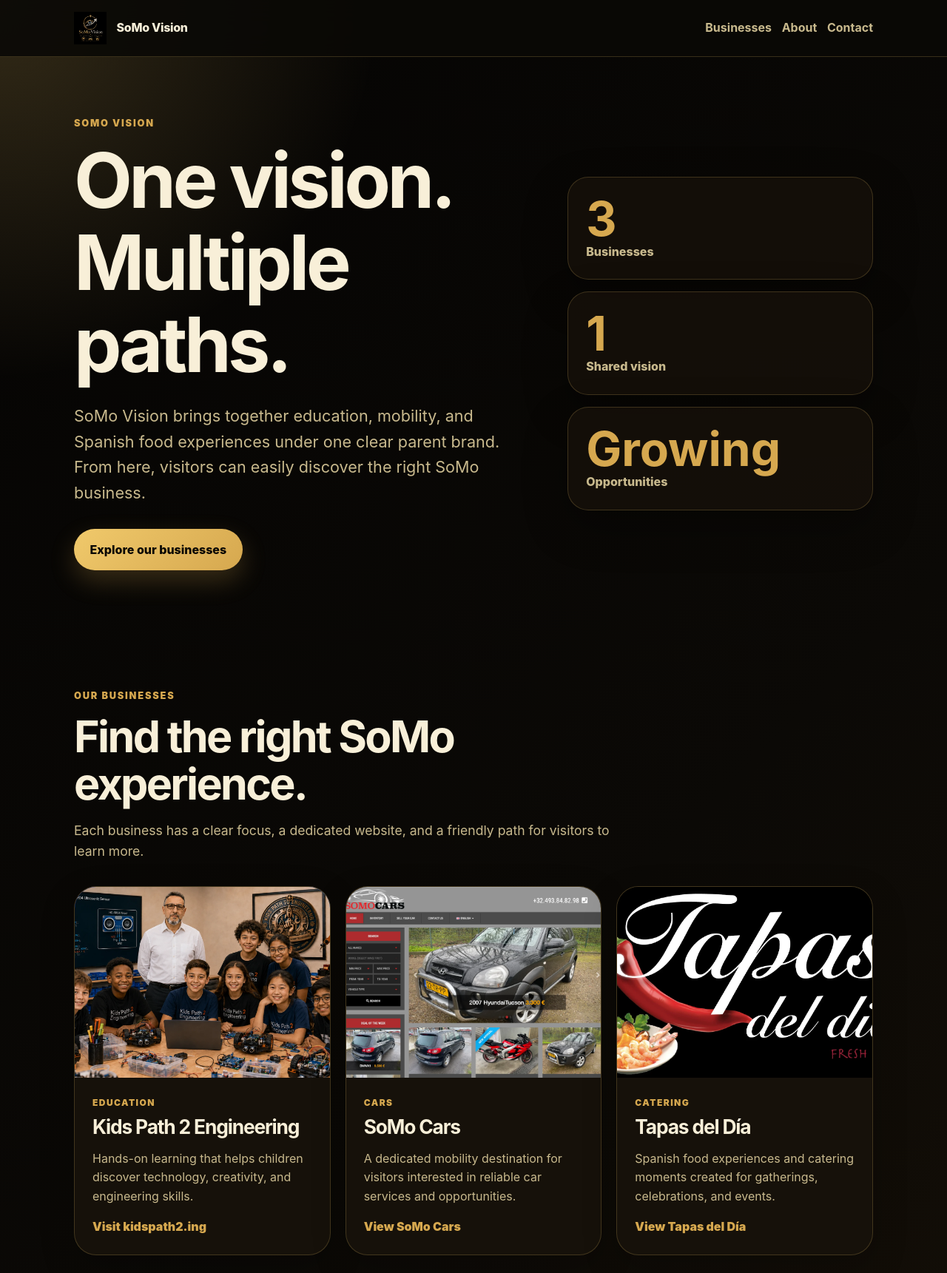
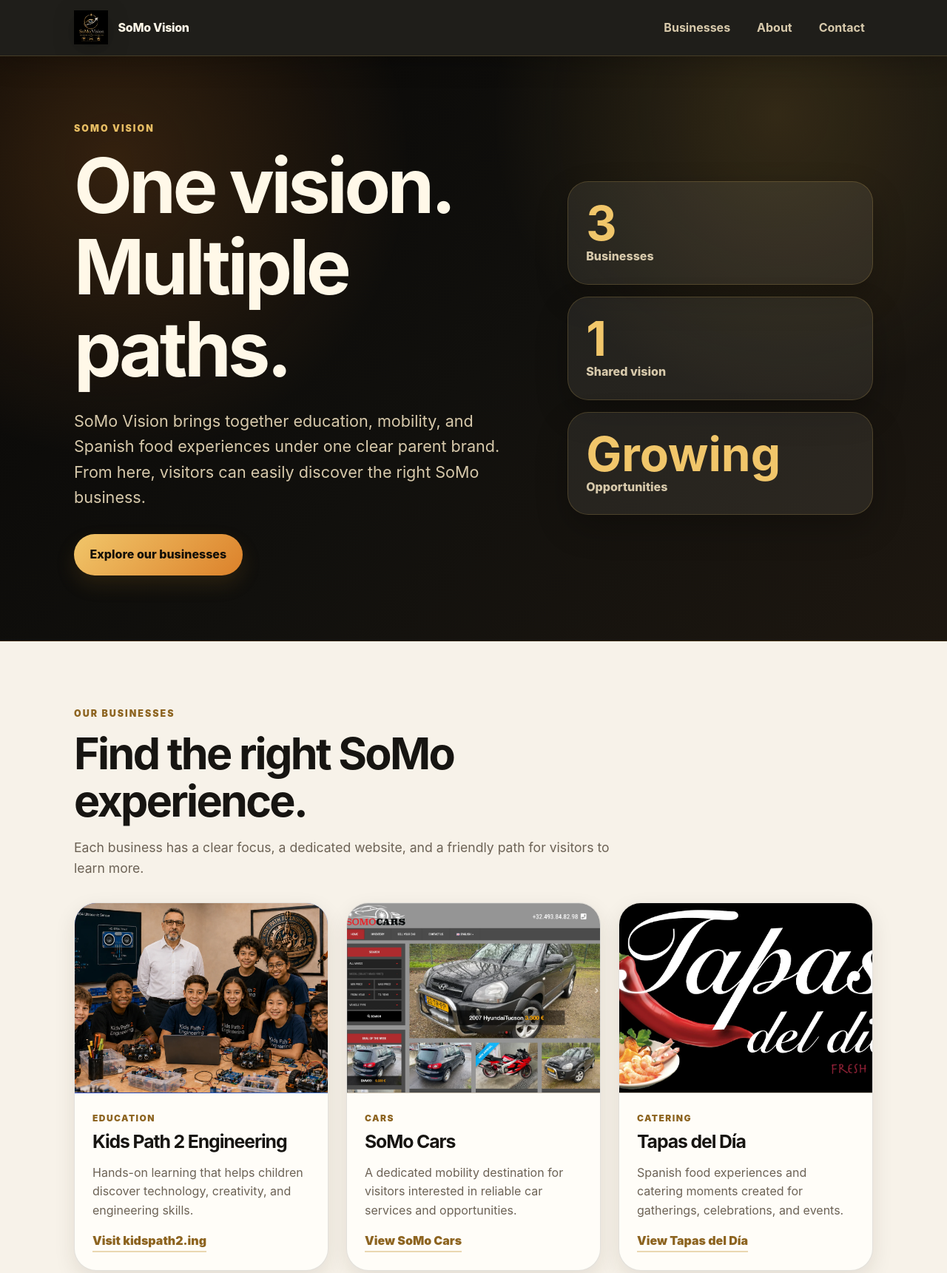
Before and after one commit to somo-souabi/SoMo-Vision-website, a plain HTML site: page index.html in a window 1280 px wide. Shown: the top 1721 px of the page at 74% size. Drawn offline with Linux system fonts and the light colour scheme.

Commit message:
Improve premium layout contrast and readability

```diff
--- a/index.html
+++ b/index.html
@@ -26,7 +26,8 @@
   </header>
 
   <main id="top">
-    <section class="hero" aria-labelledby="hero-title">
+    <div class="hero-shell">
+      <section class="hero" aria-labelledby="hero-title">
       <div class="hero-content">
         <p class="eyebrow">SoMo Vision</p>
         <h1 id="hero-title">One vision. Multiple paths.</h1>
@@ -51,8 +52,10 @@
         </div>
       </div>
     </section>
+    </div>
 
-    <section class="businesses" id="businesses" aria-labelledby="businesses-title">
+    <div class="businesses-shell">
+      <section class="businesses" id="businesses" aria-labelledby="businesses-title">
       <div class="section-heading">
         <p class="eyebrow">Our businesses</p>
         <h2 id="businesses-title">Find the right SoMo experience.</h2>
@@ -102,8 +105,10 @@
         </a>
       </div>
     </section>
+    </div>
 
-    <section class="about" id="about" aria-labelledby="about-title">
+    <div class="about-shell">
+      <section class="about" id="about" aria-labelledby="about-title">
       <div>
         <p class="eyebrow">About</p>
         <h2 id="about-title">The parent brand behind focused businesses.</h2>
@@ -113,8 +118,10 @@
         website and purpose, while SoMo Vision gives visitors one central place to understand the full ecosystem.
       </p>
     </section>
+    </div>
 
-    <section class="contact" id="contact" aria-labelledby="contact-title">
+    <div class="contact-shell">
+      <section class="contact" id="contact" aria-labelledby="contact-title">
       <div class="section-heading">
         <p class="eyebrow">Contact</p>
         <h2 id="contact-title">Let’s stay connected.</h2>
@@ -137,6 +144,7 @@
         <p class="form-status" id="form-status" role="status" aria-live="polite"></p>
       </form>
     </section>
+    </div>
   </main>
 
   <footer class="site-footer">
--- a/styles.css
+++ b/styles.css
@@ -1,13 +1,22 @@
 :root {
-  --bg: #0b0906;
-  --surface: #16110a;
-  --ink: #f8efd8;
-  --muted: #c8b98d;
-  --brand: #d6a84f;
-  --brand-dark: #a87924;
-  --accent: #f0c96b;
-  --border: rgba(240, 201, 107, 0.2);
-  --shadow: 0 22px 60px rgba(0, 0, 0, 0.32);
+  --page: #f7f2e9;
+  --page-alt: #efe6d8;
+  --hero: #11100d;
+  --hero-soft: #1d1710;
+  --surface: #fffdf8;
+  --surface-warm: #fbf6ec;
+  --ink: #171512;
+  --ink-soft: #403a32;
+  --muted: #6c6255;
+  --muted-light: #d7c9ab;
+  --gold: #c99a3d;
+  --gold-deep: #8d6420;
+  --orange-gold: #dc812a;
+  --border: rgba(31, 26, 18, 0.12);
+  --hero-border: rgba(226, 184, 93, 0.2);
+  --radius: 28px;
+  --shadow: 0 20px 48px rgba(48, 35, 17, 0.14);
+  --shadow-soft: 0 10px 28px rgba(48, 35, 17, 0.1);
 }
 
 * {
@@ -22,7 +31,7 @@
   margin: 0;
   font-family: Inter, ui-sans-serif, system-ui, -apple-system, BlinkMacSystemFont, "Segoe UI", sans-serif;
   color: var(--ink);
-  background: radial-gradient(circle at top left, rgba(240, 201, 107, 0.2), transparent 32rem), linear-gradient(135deg, #050403 0%, var(--bg) 48%, #1b1308 100%);
+  background: linear-gradient(180deg, var(--page) 0%, #fbf8f1 52%, var(--page-alt) 100%);
   line-height: 1.6;
 }
 
@@ -39,15 +48,16 @@
   position: sticky;
   top: 0;
   z-index: 20;
-  background: rgba(11, 9, 6, 0.9);
+  background: rgba(17, 16, 13, 0.94);
   backdrop-filter: blur(18px);
-  border-bottom: 1px solid var(--border);
+  border-bottom: 1px solid var(--hero-border);
+  box-shadow: 0 12px 32px rgba(0, 0, 0, 0.18);
 }
 
 .nav {
   max-width: 1120px;
   margin: 0 auto;
-  padding: 1rem 1.25rem;
+  padding: 0.9rem 1.25rem;
   display: flex;
   align-items: center;
   justify-content: space-between;
@@ -62,30 +72,46 @@
 }
 
 .brand {
+  color: #fff8e8;
   font-weight: 800;
   text-decoration: none;
   letter-spacing: -0.02em;
 }
 
 .brand-logo {
-  width: 44px;
-  height: 44px;
+  width: 46px;
+  height: 46px;
   object-fit: contain;
+  filter: drop-shadow(0 6px 14px rgba(0, 0, 0, 0.24));
 }
 
 .nav-links a {
+  border-radius: 999px;
+  color: var(--muted-light);
+  font-weight: 750;
+  padding: 0.45rem 0.7rem;
   text-decoration: none;
-  font-weight: 700;
-  color: var(--muted);
-  transition: color 180ms ease;
+  transition: background 180ms ease, color 180ms ease;
 }
 
-.nav-links a:hover {
-  color: var(--brand);
+.nav-links a:hover,
+.nav-links a:focus-visible {
+  background: rgba(255, 255, 255, 0.08);
+  color: #fff8e8;
+  outline: none;
 }
 
 main {
   overflow: hidden;
+}
+
+.hero-shell {
+  background:
+    radial-gradient(circle at 12% 18%, rgba(220, 129, 42, 0.2), transparent 25rem),
+    radial-gradient(circle at 82% 10%, rgba(201, 154, 61, 0.18), transparent 24rem),
+    linear-gradient(135deg, #080706 0%, var(--hero) 52%, var(--hero-soft) 100%);
+  color: #fff8e8;
+  border-bottom: 1px solid rgba(141, 100, 32, 0.24);
 }
 
 .hero,
@@ -94,7 +120,7 @@
 .contact {
   max-width: 1120px;
   margin: 0 auto;
-  padding: 5rem 1.25rem;
+  padding: 5.5rem 1.25rem;
 }
 
 .hero {
@@ -107,11 +133,16 @@
 
 .eyebrow {
   margin: 0 0 0.75rem;
-  color: var(--brand);
-  font-size: 0.8rem;
+  color: var(--gold-deep);
+  font-size: 0.78rem;
   font-weight: 900;
-  letter-spacing: 0.14em;
+  letter-spacing: 0.16em;
   text-transform: uppercase;
+}
+
+.hero .eyebrow,
+.under-construction .eyebrow {
+  color: #e7bd63;
 }
 
 h1,
@@ -128,18 +159,25 @@
 }
 
 h2 {
+  color: var(--ink);
   font-size: clamp(2rem, 5vw, 3.7rem);
 }
 
+.hero h1,
+.under-construction h1 {
+  color: #fff8e8;
+}
+
 h3 {
-  font-size: 1.65rem;
+  color: var(--ink);
+  font-size: 1.55rem;
 }
 
 .hero-text {
   max-width: 690px;
   margin: 1.5rem 0 2rem;
+  color: var(--muted-light);
   font-size: clamp(1.1rem, 2vw, 1.35rem);
-  color: var(--muted);
 }
 
 .primary-action,
@@ -150,17 +188,23 @@
   border: 0;
   border-radius: 999px;
   padding: 0.95rem 1.35rem;
-  color: #090704;
-  background: linear-gradient(135deg, var(--accent), var(--brand));
-  font-weight: 800;
+  color: #130f08;
+  background: linear-gradient(135deg, #f1c66a, var(--orange-gold));
+  font-weight: 850;
   text-decoration: none;
-  box-shadow: 0 14px 34px rgba(214, 168, 79, 0.24);
+  box-shadow: 0 12px 26px rgba(141, 100, 32, 0.2);
   cursor: pointer;
+  transition: transform 180ms ease, box-shadow 180ms ease, background 180ms ease;
 }
 
 .primary-action:hover,
-.contact-form button:hover {
-  background: linear-gradient(135deg, var(--brand), var(--brand-dark));
+.contact-form button:hover,
+.primary-action:focus-visible,
+.contact-form button:focus-visible {
+  background: linear-gradient(135deg, #f6d27d, var(--gold));
+  box-shadow: 0 16px 32px rgba(141, 100, 32, 0.25);
+  transform: translateY(-1px);
+  outline: none;
 }
 
 .hero-stats {
@@ -170,22 +214,32 @@
 
 .hero-stats div {
   padding: 1.5rem;
-  background: rgba(22, 17, 10, 0.82);
-  border: 1px solid var(--border);
-  border-radius: 28px;
-  box-shadow: var(--shadow);
+  background: rgba(255, 248, 232, 0.08);
+  border: 1px solid var(--hero-border);
+  border-radius: var(--radius);
+  box-shadow: 0 18px 44px rgba(0, 0, 0, 0.24);
 }
 
 .hero-stats strong {
   display: block;
+  color: #f1c66a;
   font-size: clamp(2.25rem, 5vw, 4rem);
   line-height: 1;
-  color: var(--brand);
 }
 
 .hero-stats span {
-  color: var(--muted);
+  color: var(--muted-light);
   font-weight: 800;
+}
+
+.businesses-shell,
+.contact-shell {
+  background: var(--page);
+}
+
+.about-shell {
+  background: linear-gradient(180deg, var(--page-alt), #f8f2e7);
+  border-block: 1px solid rgba(31, 26, 18, 0.08);
 }
 
 .section-heading {
@@ -201,7 +255,7 @@
 .business-grid {
   display: grid;
   grid-template-columns: repeat(3, 1fr);
-  gap: 1.25rem;
+  gap: 1.5rem;
 }
 
 .business-card {
@@ -213,14 +267,14 @@
   background: var(--surface);
   border: 1px solid var(--border);
   border-radius: 30px;
-  box-shadow: 0 16px 46px rgba(0, 0, 0, 0.22);
+  box-shadow: var(--shadow-soft);
   transition: transform 180ms ease, box-shadow 180ms ease, border-color 180ms ease;
 }
 
 .business-card:hover,
 .business-card:focus-visible {
   transform: translateY(-6px);
-  border-color: rgba(37, 71, 208, 0.35);
+  border-color: rgba(201, 154, 61, 0.45);
   box-shadow: var(--shadow);
   outline: none;
 }
@@ -228,6 +282,8 @@
 .card-media {
   aspect-ratio: 4 / 3;
   overflow: hidden;
+  background: #e7dccb;
+  border-bottom: 1px solid var(--border);
 }
 
 .image-card img {
@@ -262,7 +318,9 @@
   display: none;
 }
 
-.placeholder-card {
+.placeholder-card,
+.cars-placeholder,
+.tapas-placeholder {
   display: grid;
   place-items: center;
   color: white;
@@ -289,11 +347,11 @@
 
 .card-kicker {
   margin: 0 0 0.55rem;
-  color: var(--brand);
+  color: var(--gold-deep);
+  font-size: 0.75rem;
   font-weight: 900;
+  letter-spacing: 0.12em;
   text-transform: uppercase;
-  letter-spacing: 0.12em;
-  font-size: 0.75rem;
 }
 
 .card-content p:not(.card-kicker) {
@@ -301,8 +359,10 @@
 }
 
 .visit-link {
+  align-self: flex-start;
   margin-top: auto;
-  color: var(--brand);
+  border-bottom: 2px solid rgba(201, 154, 61, 0.38);
+  color: var(--gold-deep);
   font-weight: 900;
 }
 
@@ -315,7 +375,7 @@
 
 .about > p {
   margin: 0;
-  color: var(--muted);
+  color: var(--ink-soft);
   font-size: 1.2rem;
 }
 
@@ -338,24 +398,25 @@
 .contact-form label {
   display: grid;
   gap: 0.45rem;
+  color: var(--ink);
   font-weight: 800;
 }
 
 .contact-form input,
 .contact-form textarea {
   width: 100%;
-  border: 1px solid var(--border);
+  border: 1px solid rgba(31, 26, 18, 0.18);
   border-radius: 18px;
   padding: 0.9rem 1rem;
   font: inherit;
   color: var(--ink);
-  background: #fbfaf7;
+  background: #fffdfa;
 }
 
 .contact-form input:focus,
 .contact-form textarea:focus {
-  outline: 3px solid rgba(37, 71, 208, 0.18);
-  border-color: var(--brand);
+  outline: 3px solid rgba(220, 129, 42, 0.2);
+  border-color: var(--orange-gold);
 }
 
 .form-status {
@@ -368,12 +429,35 @@
 .site-footer {
   padding: 2rem 1.25rem;
   text-align: center;
-  color: var(--muted);
-  border-top: 1px solid var(--border);
+  color: #d8c9ac;
+  background: #11100d;
+  border-top: 1px solid var(--hero-border);
 }
 
 .site-footer p {
   margin: 0.15rem 0;
+}
+
+.under-construction-shell {
+  min-height: calc(100vh - 9rem);
+  background:
+    radial-gradient(circle at 14% 18%, rgba(220, 129, 42, 0.18), transparent 24rem),
+    linear-gradient(135deg, #080706 0%, var(--hero) 55%, #21170d 100%);
+  color: #fff8e8;
+}
+
+.under-construction-media {
+  min-height: 18rem;
+  overflow: hidden;
+  border: 1px solid var(--hero-border);
+  border-radius: var(--radius);
+  box-shadow: 0 18px 44px rgba(0, 0, 0, 0.28);
+}
+
+.under-construction-media img {
+  width: 100%;
+  height: 100%;
+  object-fit: cover;
 }
 
 @media (max-width: 820px) {
@@ -399,6 +483,10 @@
     min-height: auto;
   }
 
+  .businesses {
+    padding: 3.5rem 1.25rem;
+  }
+
   .business-grid {
     grid-template-columns: 1fr;
   }
@@ -412,6 +500,7 @@
 
   .nav-links a {
     font-size: 0.95rem;
+    padding-inline: 0.35rem;
   }
 
   .hero,
@@ -427,15 +516,3 @@
     padding: 1.15rem;
   }
 }
-
-.under-construction-media {
-  border-radius: var(--radius);
-  box-shadow: var(--shadow);
-  min-height: 18rem;
-}
-
-.under-construction-media img {
-  width: 100%;
-  height: 100%;
-  object-fit: cover;
-}
```
Also changed, not shown: somocars.html (+3 -1 lines), tapasdeldia.html (+3 -1 lines).
